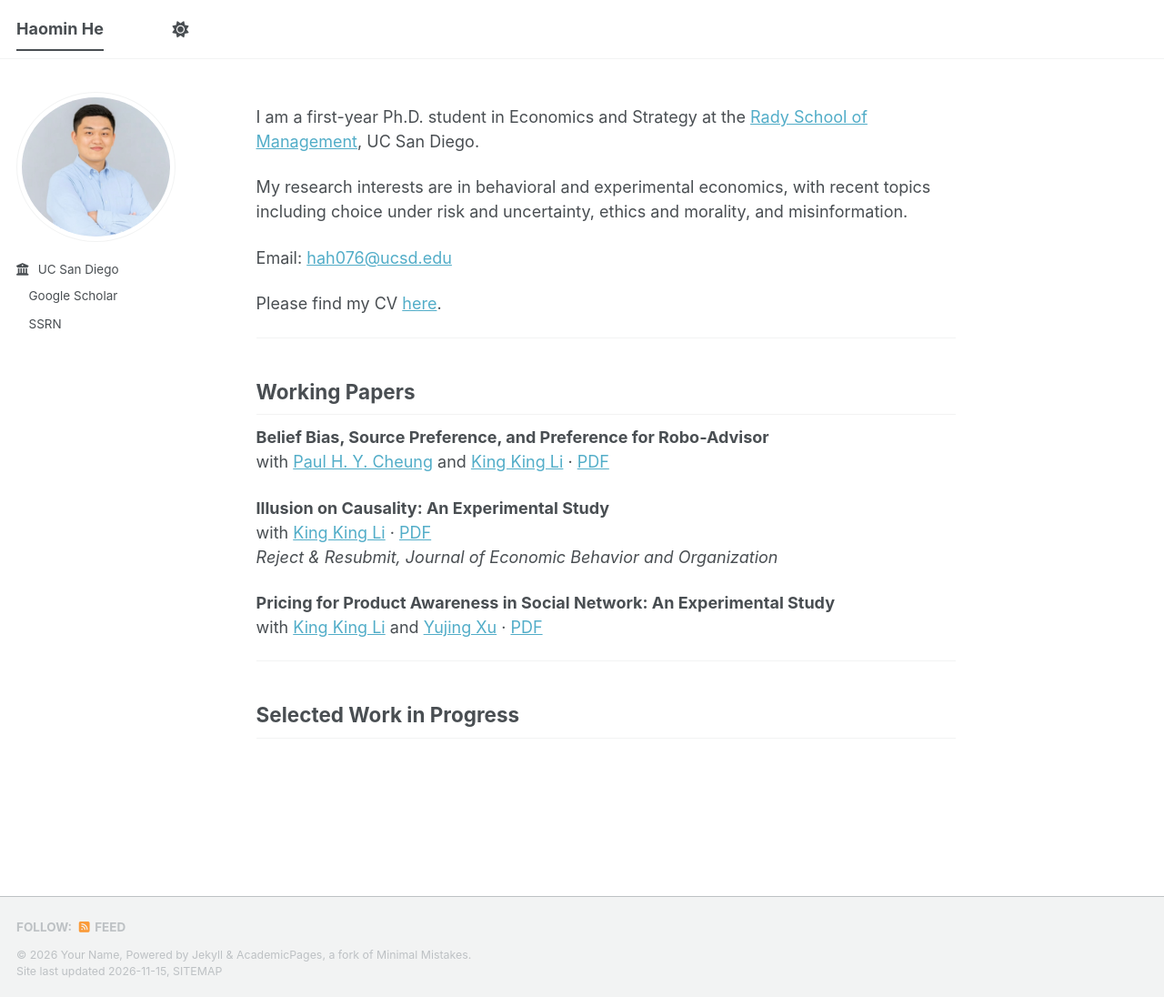
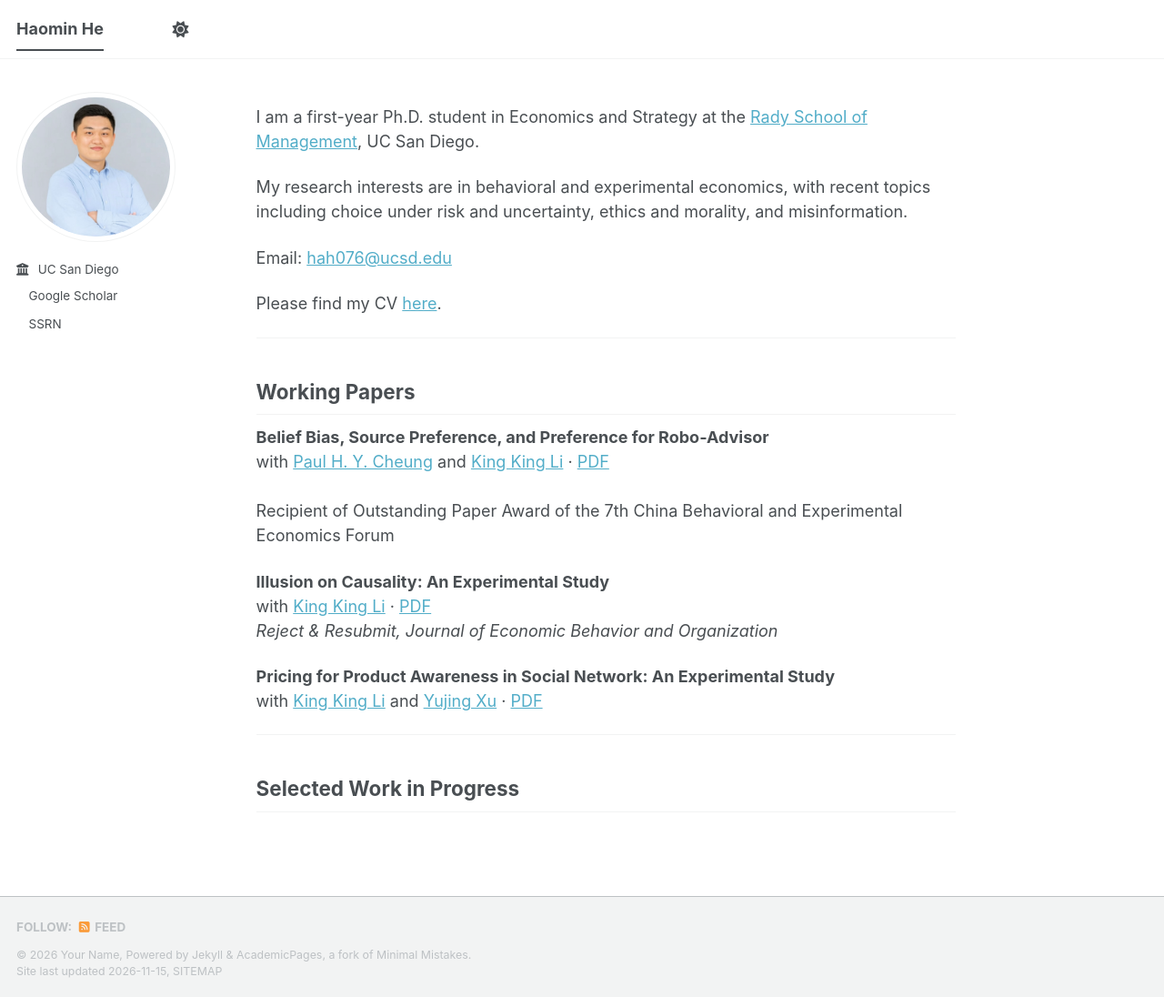
Before and after one commit to haomin-he/haomin-he.github.io, a Jekyll site: the page built from _pages/about.md, in a window 1280 px wide and 1096 px high. Shown: the whole window at 91% size. Built offline with Jekyll 4.4.1, drawn with Linux system fonts in a browser that asks for light colours; a script bundle is joined from its source files by our own code; a style sheet for code colours, icons or effects is not loaded.

Commit message:
Update about.md

```diff
--- a/_pages/about.md
+++ b/_pages/about.md
@@ -23,6 +23,9 @@ Please find my CV <a href="../assets/CV_Haomin_202611.pdf" target="_blank" rel="
 **Belief Bias, Source Preference, and Preference for Robo-Advisor**<br>
 with <a href="https://www.paulcheung.net/" target="_blank" rel="noopener noreferrer">Paul H. Y. Cheung</a> and <a href="https://likklab.com/" target="_blank" rel="noopener noreferrer">King King Li</a> · <a href="../assets/paper1.pdf" target="_blank" rel="noopener noreferrer">PDF</a>
 <br>
+<br>
+Recipient of Outstanding Paper Award of the 7th China Behavioral and Experimental Economics Forum
+<br>
 
 **Illusion on Causality: An Experimental Study**<br>
 with <a href="https://likklab.com/" target="_blank" rel="noopener noreferrer">King King Li</a> · <a href="../assets/paper2.pdf" target="_blank" rel="noopener noreferrer">PDF</a><br>
```
